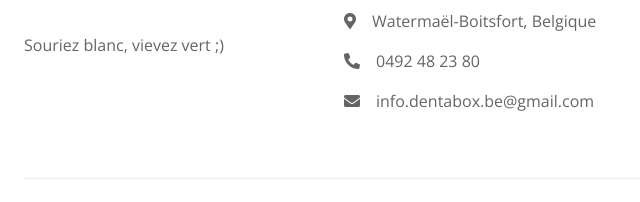
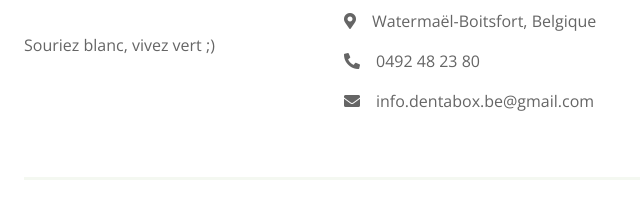
Before and after one commit to infodentaboxbe-design/Dentabox, a plain HTML site: page about.html in a window 1280 px wide. Shown: the part 1694-1896 px from the top of the page, 0-640 px from the left. Drawn offline with nearby package versions, Linux system fonts and the light colour scheme.

Commit message:
Update about.html

```diff
--- a/about.html
+++ b/about.html
@@ -153,7 +153,7 @@ En choisissant nos produits, vous prenez soin de vous tout en contribuant direct
                     <a href="index.html" class="d-inline-block mb-3">
                         <h1 class="text-primary">Dentabox</h1>
                     </a>
-                    <p class="mb-0">Souriez blanc, vievez vert ;)</p>
+                    <p class="mb-0">Souriez blanc, vivez vert ;)</p>
                 </div>
                 <div class="col-md-6 col-lg-3 wow fadeIn" data-wow-delay="0.3s">
                     <h5 class="mb-4">Contacter</h5>
```
